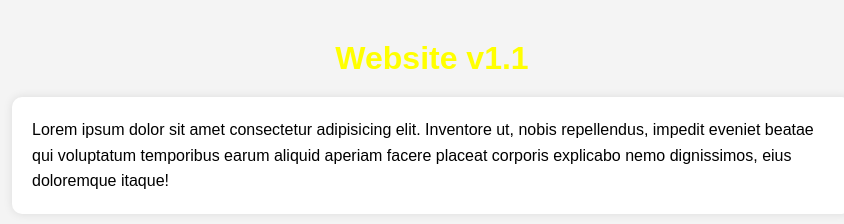
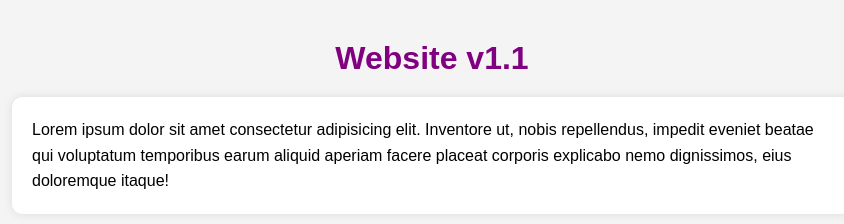
Before and after one commit to pranaygupta1988/website-app, a plain HTML site: page index.html in a window 1280 px wide. Shown: the whole page, without its empty margins (208-1052 px from the left). Drawn offline with Linux system fonts and the light colour scheme.

Commit message:
Code changed

```diff
--- a/index.html
+++ b/index.html
@@ -14,7 +14,7 @@
       h1 {
         text-align: center;
         margin: 20px 0;
-        color: yellow; /* 🔴 Added red color */
+        color: purple; /* 🔴 Added red color */
       }
       div {
         max-width: 800px;
```
